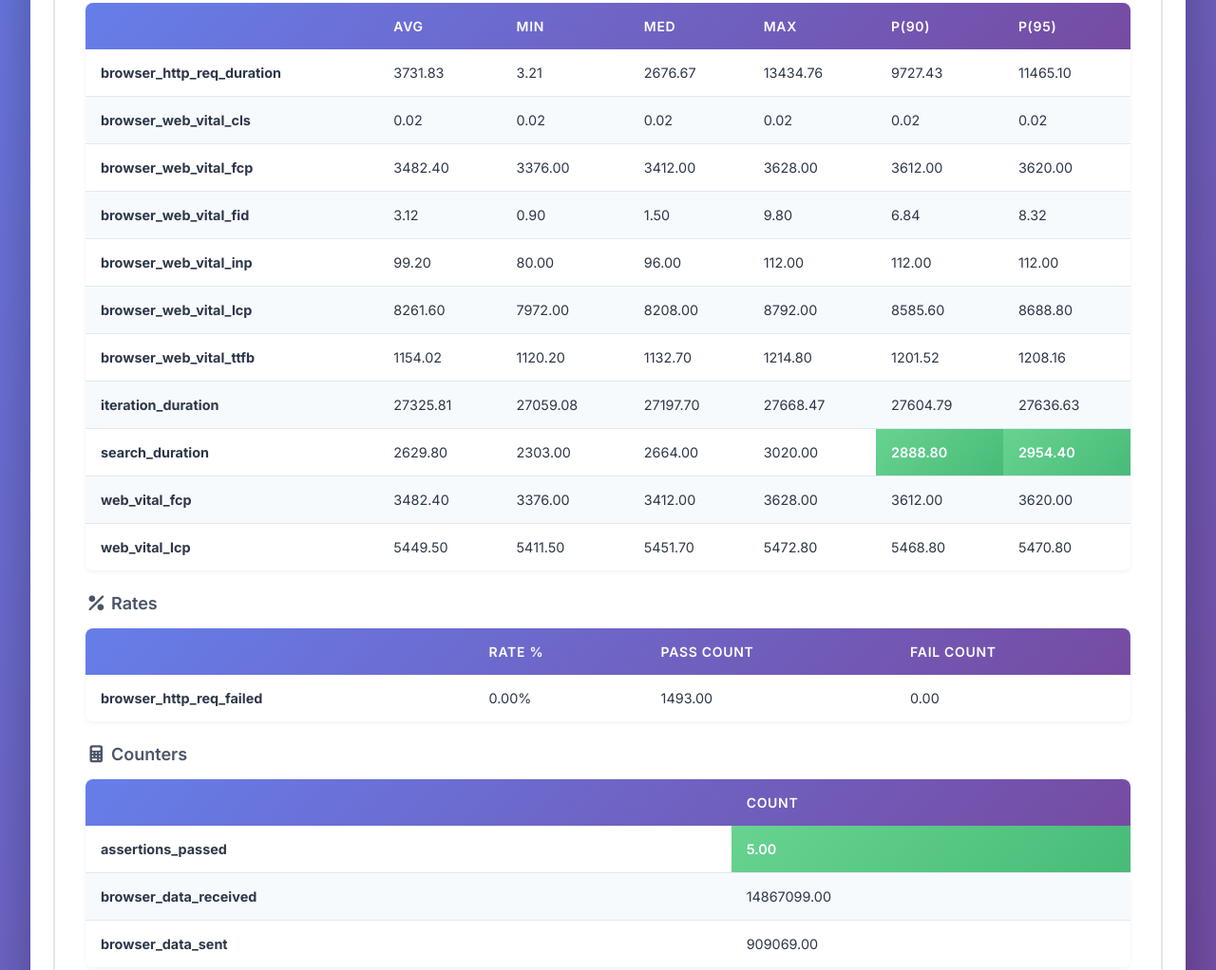
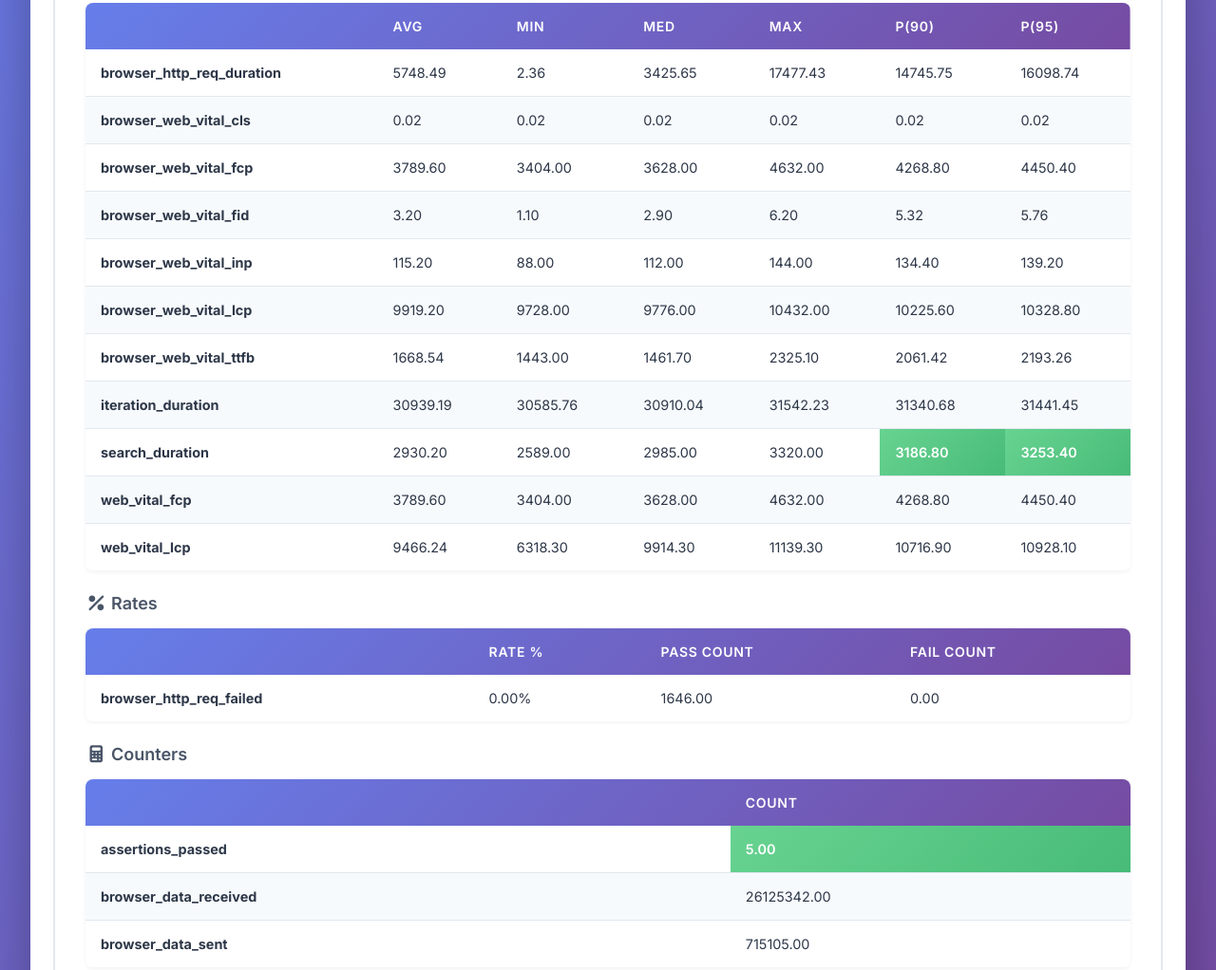
Before and after one commit to abhidp/tafe-k6, a plain HTML site: page index.html in a window 1280 px wide. Shown: the part 448-1470 px from the top of the page at 95% size. Drawn offline with Linux system fonts and the light colour scheme.

Commit message:
deploy: f8f25cd0048a9cf46e2a3c7f5dfc5e3227553938

```diff
--- a/index.html
+++ b/index.html
@@ -10,7 +10,7 @@
     <link href="https://fonts.googleapis.com/css2?family=Inter:wght@300;400;500;600;700&display=swap" rel="stylesheet">
 
     <meta name="viewport" content="width=device-width, initial-scale=1.0" />
-    <title>Test Report: 2026-03-16 23:23</title>
+    <title>TAFE NSW - Course Search Load Test Report : 03/16/2026, 23:30:10</title>
     <style>
       * {
         margin: 0;
@@ -473,7 +473,7 @@
       <header>
         <h1>
           <svg width="50" height="45" viewBox="0 0 50 45" fill="none"><path d="M31.968 34.681a2.007 2.007 0 002.011-2.003c0-1.106-.9-2.003-2.011-2.003a2.007 2.007 0 00-2.012 2.003c0 1.106.9 2.003 2.012 2.003z" fill="white"></path><path d="M39.575 0L27.154 16.883 16.729 9.31 0 45h50L39.575 0zM23.663 37.17l-2.97-4.072v4.072h-2.751V22.038l2.75 1.989v7.66l3.659-5.014 2.086 1.51-3.071 4.21 3.486 4.776h-3.189v.001zm8.305.17c-2.586 0-4.681-2.088-4.681-4.662 0-1.025.332-1.972.896-2.743l4.695-6.435 2.086 1.51-2.239 3.07a4.667 4.667 0 013.924 4.6c0 2.572-2.095 4.66-4.681 4.66z" fill="white"></path></svg>
-          Test Report: 2026-03-16 23:23
+          TAFE NSW - Course Search Load Test Report : 03/16/2026, 23:30:10
         </h1>
       </header>
 
@@ -484,7 +484,7 @@
             <i class="fas fa-globe icon"></i>
             <h4>Total Requests</h4>
             <div class="metric-value">
-              1493
+              1646
 
             </div>
           </div>
@@ -536,17 +536,17 @@
                   <tr>
                     <td><b>browser_http_req_duration</b></td>
 
-                      <td class="">3731.83</td>
+                      <td class="">5748.49</td>
 
-                      <td class="">3.21</td>
+                      <td class="">2.36</td>
 
-                      <td class="">2676.67</td>
+                      <td class="">3425.65</td>
 
-                      <td class="">13434.76</td>
+                      <td class="">17477.43</td>
 
-                      <td class="">9727.43</td>
+                      <td class="">14745.75</td>
 
-                      <td class="">11465.10</td>
+                      <td class="">16098.74</td>
 
                   </tr>
 
@@ -570,153 +570,153 @@
                   <tr>
                     <td><b>browser_web_vital_fcp</b></td>
 
-                      <td class="">3482.40</td>
+                      <td class="">3789.60</td>
 
-                      <td class="">3376.00</td>
-
-                      <td class="">3412.00</td>
+                      <td class="">3404.00</td>
 
                       <td class="">3628.00</td>
 
-                      <td class="">3612.00</td>
+                      <td class="">4632.00</td>
 
-                      <td class="">3620.00</td>
+                      <td class="">4268.80</td>
+
+                      <td class="">4450.40</td>
 
                   </tr>
 
                   <tr>
                     <td><b>browser_web_vital_fid</b></td>
 
-                      <td class="">3.12</td>
+                      <td class="">3.20</td>
 
-                      <td class="">0.90</td>
+                      <td class="">1.10</td>
 
-                      <td class="">1.50</td>
+                      <td class="">2.90</td>
 
-                      <td class="">9.80</td>
+                      <td class="">6.20</td>
 
-                      <td class="">6.84</td>
+                      <td class="">5.32</td>
 
-                      <td class="">8.32</td>
+                      <td class="">5.76</td>
 
                   </tr>
 
                   <tr>
                     <td><b>browser_web_vital_inp</b></td>
 
-                      <td class="">99.20</td>
+                      <td class="">115.20</td>
 
-                      <td class="">80.00</td>
-
-                      <td class="">96.00</td>
+                      <td class="">88.00</td>
 
                       <td class="">112.00</td>
 
-                      <td class="">112.00</td>
+                      <td class="">144.00</td>
 
-                      <td class="">112.00</td>
+                      <td class="">134.40</td>
+
+                      <td class="">139.20</td>
 
                   </tr>
 
                   <tr>
                     <td><b>browser_web_vital_lcp</b></td>
 
-                      <td class="">8261.60</td>
+                      <td class="">9919.20</td>
 
-                      <td class="">7972.00</td>
+                      <td class="">9728.00</td>
 
-                      <td class="">8208.00</td>
+                      <td class="">9776.00</td>
 
-                      <td class="">8792.00</td>
+                      <td class="">10432.00</td>
 
-                      <td class="">8585.60</td>
+                      <td class="">10225.60</td>
 
-                      <td class="">8688.80</td>
+                      <td class="">10328.80</td>
 
                   </tr>
 
                   <tr>
                     <td><b>browser_web_vital_ttfb</b></td>
 
-                      <td class="">1154.02</td>
+                      <td class="">1668.54</td>
 
-                      <td class="">1120.20</td>
+                      <td class="">1443.00</td>
 
-                      <td class="">1132.70</td>
+                      <td class="">1461.70</td>
 
-                      <td class="">1214.80</td>
+                      <td class="">2325.10</td>
 
-                      <td class="">1201.52</td>
+                      <td class="">2061.42</td>
 
-                      <td class="">1208.16</td>
+                      <td class="">2193.26</td>
 
                   </tr>
 
                   <tr>
                     <td><b>iteration_duration</b></td>
 
-                      <td class="">27325.81</td>
+                      <td class="">30939.19</td>
 
-                      <td class="">27059.08</td>
+                      <td class="">30585.76</td>
 
-                      <td class="">27197.70</td>
+                      <td class="">30910.04</td>
 
-                      <td class="">27668.47</td>
+                      <td class="">31542.23</td>
 
-                      <td class="">27604.79</td>
+                      <td class="">31340.68</td>
 
-                      <td class="">27636.63</td>
+                      <td class="">31441.45</td>
 
                   </tr>
 
                   <tr>
                     <td><b>search_duration</b></td>
 
-                      <td class="">2629.80</td>
+                      <td class="">2930.20</td>
 
-                      <td class="">2303.00</td>
+                      <td class="">2589.00</td>
 
-                      <td class="">2664.00</td>
+                      <td class="">2985.00</td>
 
-                      <td class="">3020.00</td>
+                      <td class="">3320.00</td>
 
-                      <td class="good">2888.80</td>
+                      <td class="good">3186.80</td>
 
-                      <td class="good">2954.40</td>
+                      <td class="good">3253.40</td>
 
                   </tr>
 
                   <tr>
                     <td><b>web_vital_fcp</b></td>
 
-                      <td class="">3482.40</td>
+                      <td class="">3789.60</td>
 
-                      <td class="">3376.00</td>
-
-                      <td class="">3412.00</td>
+                      <td class="">3404.00</td>
 
                       <td class="">3628.00</td>
 
-                      <td class="">3612.00</td>
+                      <td class="">4632.00</td>
 
-                      <td class="">3620.00</td>
+                      <td class="">4268.80</td>
+
+                      <td class="">4450.40</td>
 
                   </tr>
 
                   <tr>
                     <td><b>web_vital_lcp</b></td>
 
-                      <td class="">5449.50</td>
+                      <td class="">9466.24</td>
 
-                      <td class="">5411.50</td>
+                      <td class="">6318.30</td>
 
-                      <td class="">5451.70</td>
+                      <td class="">9914.30</td>
 
-                      <td class="">5472.80</td>
+                      <td class="">11139.30</td>
 
-                      <td class="">5468.80</td>
+                      <td class="">10716.90</td>
 
-                      <td class="">5470.80</td>
+                      <td class="">10928.10</td>
 
                   </tr>
 
@@ -744,7 +744,7 @@
                         class=""
                         title="Failure rate (for *_failed metrics; aligns with Fail Count)"
                       >0.00%</td>
-                      <td class="">1493.00</td>
+                      <td class="">1646.00</td>
                       <td class="">0.00</td>
                   </tr>
 
@@ -775,7 +775,7 @@
                     <td><b>browser_data_received</b></td>
 
 
-                      <td class="">14867099.00</td>
+                      <td class="">26125342.00</td>
 
                   </tr>
 
@@ -783,7 +783,7 @@
                     <td><b>browser_data_sent</b></td>
 
 
-                      <td class="">909069.00</td>
+                      <td class="">715105.00</td>
 
                   </tr>
 
@@ -835,7 +835,7 @@
                 <i class="fas fa-user icon"></i>
                 <div class="stat-row">
                   <span class="stat-label">Min</span>
-                  <span class="stat-value">5</span>
+                  <span class="stat-value">1</span>
                 </div>
                 <div class="stat-row">
                   <span class="stat-label">Max</span>
@@ -849,14 +849,14 @@
                 <div class="stat-row">
                   <span class="stat-label">Total</span>
                   <span class="stat-value">
-                    1493
+                    1646
 
                   </span>
                 </div>
                 <div class="stat-row">
                   <span class="stat-label">Rate</span>
                   <span class="stat-value">
-                    36.89/s
+                    37.99/s
 
                   </span>
                 </div>
@@ -867,11 +867,11 @@
                 <i class="fas fa-cloud-download-alt icon"></i>
                 <div class="stat-row">
                   <span class="stat-label">Total</span>
-                  <span class="stat-value">14.87 MB</span>
+                  <span class="stat-value">26.13 MB</span>
                 </div>
                 <div class="stat-row">
                   <span class="stat-label">Rate</span>
-                  <span class="stat-value">0.37 mB/s</span>
+                  <span class="stat-value">0.60 mB/s</span>
                 </div>
               </div>
 
@@ -880,7 +880,7 @@
                 <i class="fas fa-cloud-upload-alt icon"></i>
                 <div class="stat-row">
                   <span class="stat-label">Total</span>
-                  <span class="stat-value">0.91 MB</span>
+                  <span class="stat-value">0.72 MB</span>
                 </div>
                 <div class="stat-row">
                   <span class="stat-label">Rate</span>
```
